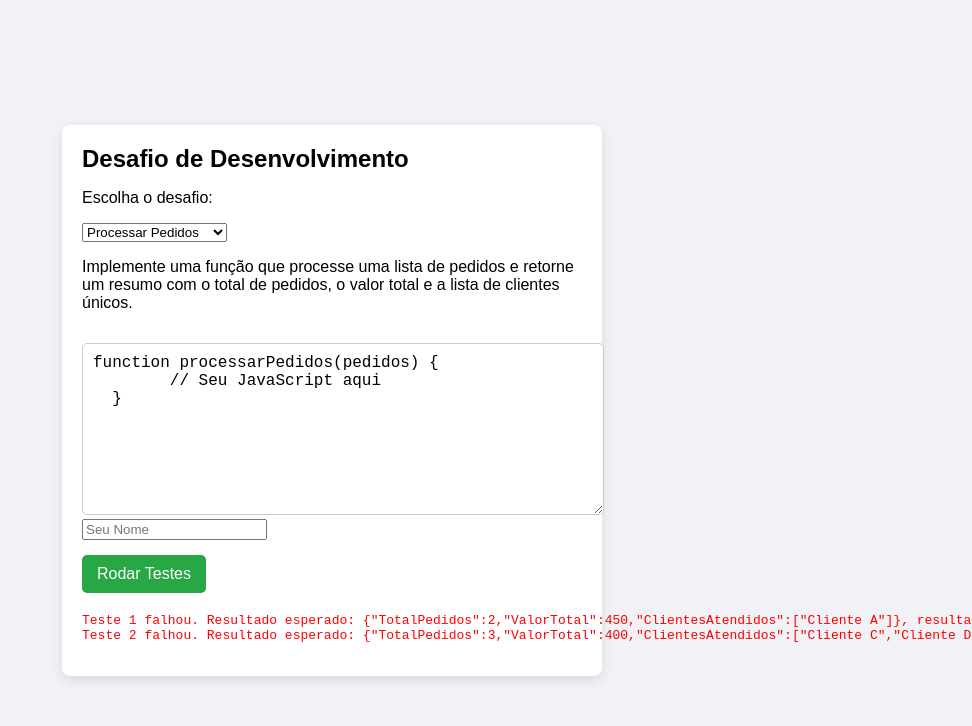
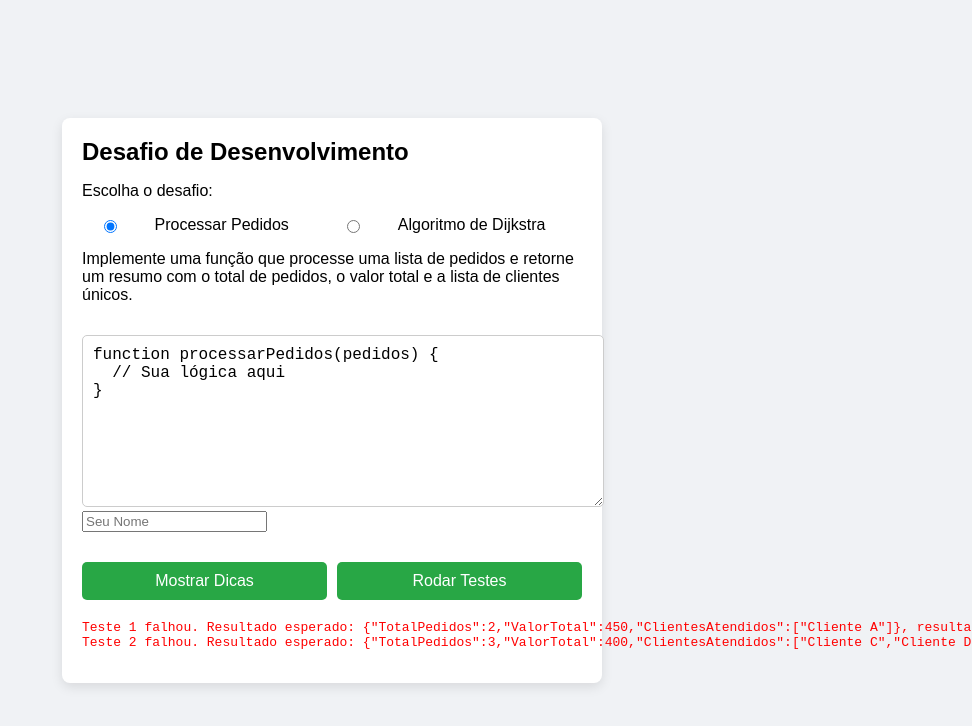
Before and after one commit to Hiramek1/Novvus.DevTest, a plain HTML site: page index.html in a window 1280 px wide. Both pictures are taken after a click on the button "Rodar Testes". Shown: the top 726 px of the page, without its empty margins (308-1280 px from the left). Drawn offline with Linux system fonts and the light colour scheme.

Commit message:
Só colocar opções lado a lado como input radio

```diff
--- a/app.js
+++ b/app.js
@@ -2,6 +2,11 @@
 const challenges = {
   processarPedidos: {
     description: "Implemente uma função que processe uma lista de pedidos e retorne um resumo com o total de pedidos, o valor total e a lista de clientes únicos.",
+    hints: [
+      "Utilize um Set para armazenar clientes únicos.",
+      "Itere sobre a lista de pedidos e atualize os totais.",
+      "Certifique-se de verificar a data dos pedidos para incluir apenas os recentes."
+    ],
     testCases: [
       {
         input: [
@@ -32,6 +37,11 @@ const challenges = {
 
   dijkstra: {
     description: "Implemente o algoritmo de Dijkstra para encontrar o menor caminho de um nó de origem para todos os outros nós em um gráfico ponderado.",
+    hints: [
+      "Inicialize distâncias com infinito, exceto para o nó de origem.",
+      "Use uma fila de prioridade para processar os nós mais próximos primeiro.",
+      "Atualize a distância dos vizinhos se encontrar um caminho mais curto."
+    ],
     testCases: [
       {
         input: {
@@ -102,7 +112,7 @@ const challenges = {
 function persistResults(passed) {
   const userName = document.getElementById('userName').value;
   const userCode = document.getElementById('codeInput').value;
-    const selectedChallenge = document.getElementById('challengeSelector').value;
+  const selectedChallenge = document.querySelector('input[name="challenge"]:checked').value;
 
   if (!userName || !userCode) {
     alert('Por favor, insira seu nome e código!');
@@ -125,29 +135,35 @@ const challenges = {
 }
 
 // Inicializa o seletor de desafio
-  document.getElementById('challengeSelector').addEventListener('change', (event) => {
+document.querySelectorAll('input[name="challenge"]').forEach(radio => {
+  radio.addEventListener('change', (event) => {
     const selectedChallenge = event.target.value;
     const description = challenges[selectedChallenge].description;
     document.getElementById('challengeDescription').textContent = description;
-
-    // Define a função esqueleto para cada desafio
     const functionSkeletons = {
       processarPedidos: `function processarPedidos(pedidos) {
-        // Seu JavaScript aqui
+  // Sua lógica aqui
 }`,
       dijkstra: `function dijkstra(graph, startNode) {
-        // Seu JavaScript aqui
+  // Sua lógica aqui
 }`
     };
+    document.getElementById('codeInput').value = functionSkeletons[selectedChallenge];
+  });
+});
 
-    // Atualiza o campo codeInput com a função esqueleto do desafio selecionado
-    document.getElementById('codeInput').value = functionSkeletons[selectedChallenge];
+// Inicializa o botão para mostrar dicas
+document.getElementById('showHints').addEventListener('click', () => {
+  const selectedChallenge = document.querySelector('input[name="challenge"]:checked').value;
+  const hints = challenges[selectedChallenge].hints;
+  const hintsHtml = hints.map(hint => `<li>${hint}</li>`).join('');
+  document.getElementById('hints').innerHTML = `<ul>${hintsHtml}</ul>`;
 });
 
 // Inicializa o botão para rodar os testes
 document.getElementById('runTests').addEventListener('click', () => {
   const userCode = document.getElementById('codeInput').value;
-    const selectedChallenge = document.getElementById('challengeSelector').value;
+  const selectedChallenge = document.querySelector('input[name="challenge"]:checked').value;
 
   if (!userCode) {
     document.getElementById('result').innerHTML = '<pre style="color: red;">Por favor, insira o código!</pre>';
@@ -158,4 +174,4 @@ const challenges = {
 });
 
 // Inicializa a página com o primeiro desafio
-  document.getElementById('challengeSelector').dispatchEvent(new Event('change'));
+document.querySelector('input[name="challenge"]:checked').dispatchEvent(new Event('change'));
--- a/index.html
+++ b/index.html
@@ -11,10 +11,14 @@
     <h1>Desafio de Desenvolvimento</h1>
 
     <p>Escolha o desafio:</p>
-    <select id="challengeSelector">
-      <option value="processarPedidos">Processar Pedidos</option>
-      <option value="dijkstra">Algoritmo de Dijkstra</option>
-    </select>
+
+    <div class="radio-buttons">
+      <input type="radio" id="processarPedidos" name="challenge" value="processarPedidos" checked>
+      <label for="processarPedidos">Processar Pedidos</label>
+
+      <input type="radio" id="dijkstra" name="challenge" value="dijkstra">
+      <label for="dijkstra">Algoritmo de Dijkstra</label>
+    </div>
 
     <p id="challengeDescription"></p>
 
@@ -22,7 +26,12 @@
 
     <input type="text" id="userName" placeholder="Seu Nome" />
 
-    <button id="runTests">Rodar Testes</button>
+    <div class="buttons-container">
+      <button id="showHints">Mostrar Dicas</button>
+      <button id="runTests">Rodar Testes</button>
+    </div>
+
+    <div id="hints"></div>
 
     <div id="result"></div>
   </div>
--- a/styles.css
+++ b/styles.css
@@ -44,6 +44,12 @@ body {
     border: none;
     border-radius: 5px;
     cursor: pointer;
+    flex: 1;
+    margin-right: 10px;
+  }
+
+  button:last-child {
+    margin-right: 0;
   }
 
   button:hover {
@@ -54,3 +60,24 @@ body {
     margin-top: 20px;
     font-family: monospace;
   }
+
+  .buttons-container {
+    display: flex;
+    justify-content: space-between;
+    margin-top: 15px;
+  }
+
+  .radio-buttons {
+    display: flex;
+    justify-content: space-around;
+    margin-top: 10px;
+    margin-bottom: 10px;
+  }
+
+  .radio-buttons input[type="radio"] {
+    margin-right: 5px;
+  }
+
+  .radio-buttons label {
+    margin-right: 20px; /* Espaçamento entre os botões de rádio */
+  }
```
Lines whose indentation alone changed are shown as unchanged.
